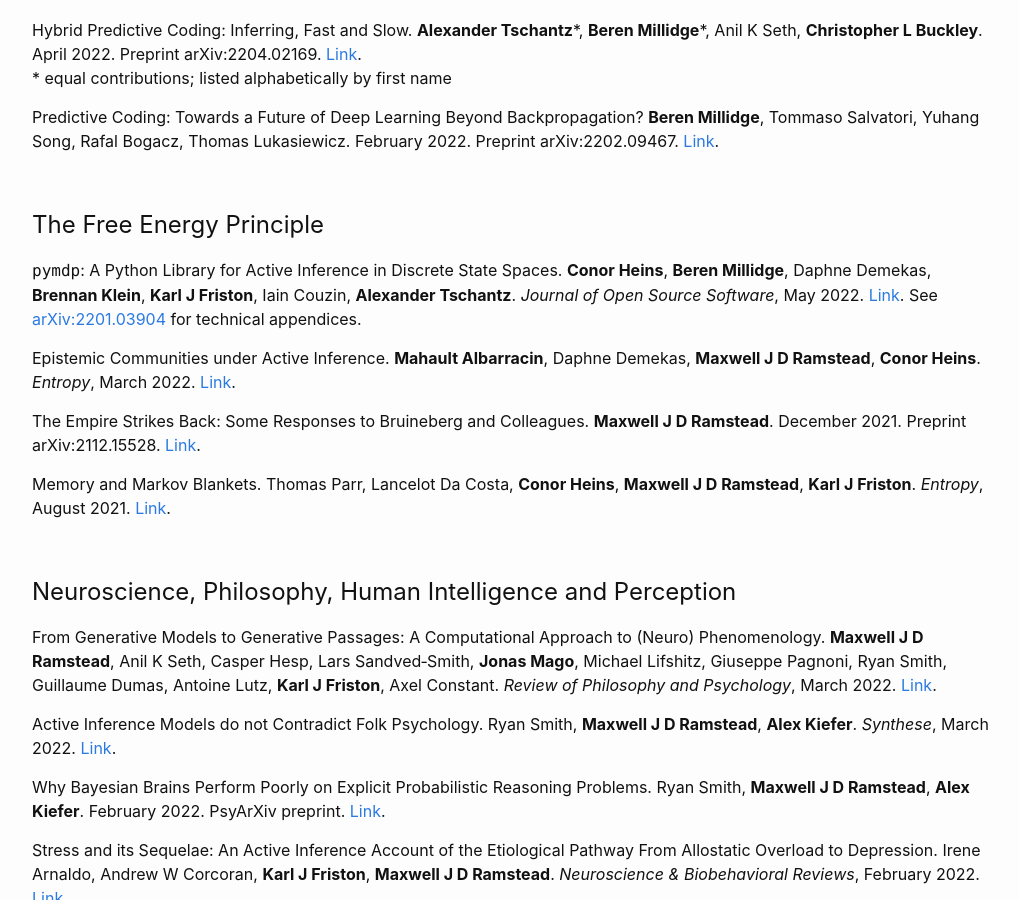
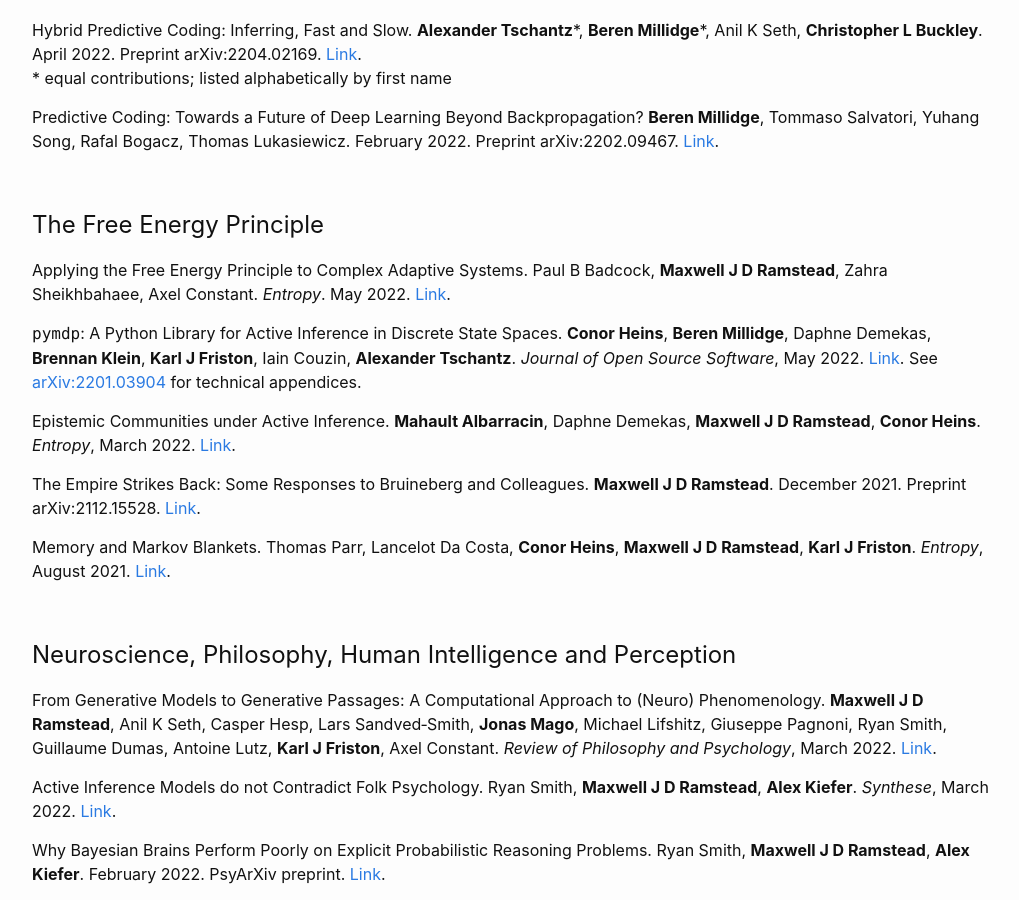
Before and after one commit to DARSakthi/DARSakthi.github.io, a Jekyll site: the page built from verses-lab.markdown, in a window 1280 px wide and 900 px high, scrolled down 1631 px. Shown: the whole window, without its empty margins (126-1145 px from the left). Built offline with Jekyll 4.4.1, drawn with Linux system fonts in a browser that asks for light colours.

Commit message:
Added entropy paper

```diff
--- a/verses-lab.markdown
+++ b/verses-lab.markdown
@@ -81,6 +81,8 @@ Predictive Coding: Towards a Future of Deep Learning Beyond Backpropagation? **B
 <a name="fep"></a>
 # The Free Energy Principle
 
+Applying the Free Energy Principle to Complex Adaptive Systems. Paul B Badcock, **Maxwell J D Ramstead**, Zahra Sheikhbahaee, Axel Constant. _Entropy_. May 2022. [Link](https://www.mdpi.com/1099-4300/24/5/689/htm).
+
 <span style="font-family:Consolas">pymdp</span>: A Python Library for Active Inference in Discrete State Spaces. **Conor Heins**, **Beren Millidge**, Daphne Demekas, **Brennan Klein**, **Karl J Friston**, Iain Couzin, **Alexander Tschantz**. _Journal of Open Source Software_, May 2022. [Link](https://joss.theoj.org/papers/10.21105/joss.04098). See [arXiv:2201.03904](https://arxiv.org/abs/2201.03904) for technical appendices.
 
 Epistemic Communities under Active Inference. **Mahault Albarracin**, Daphne Demekas, **Maxwell J D Ramstead**, **Conor Heins**. _Entropy_, March 2022. [Link](https://www.mdpi.com/1099-4300/24/4/476/htm).
```
